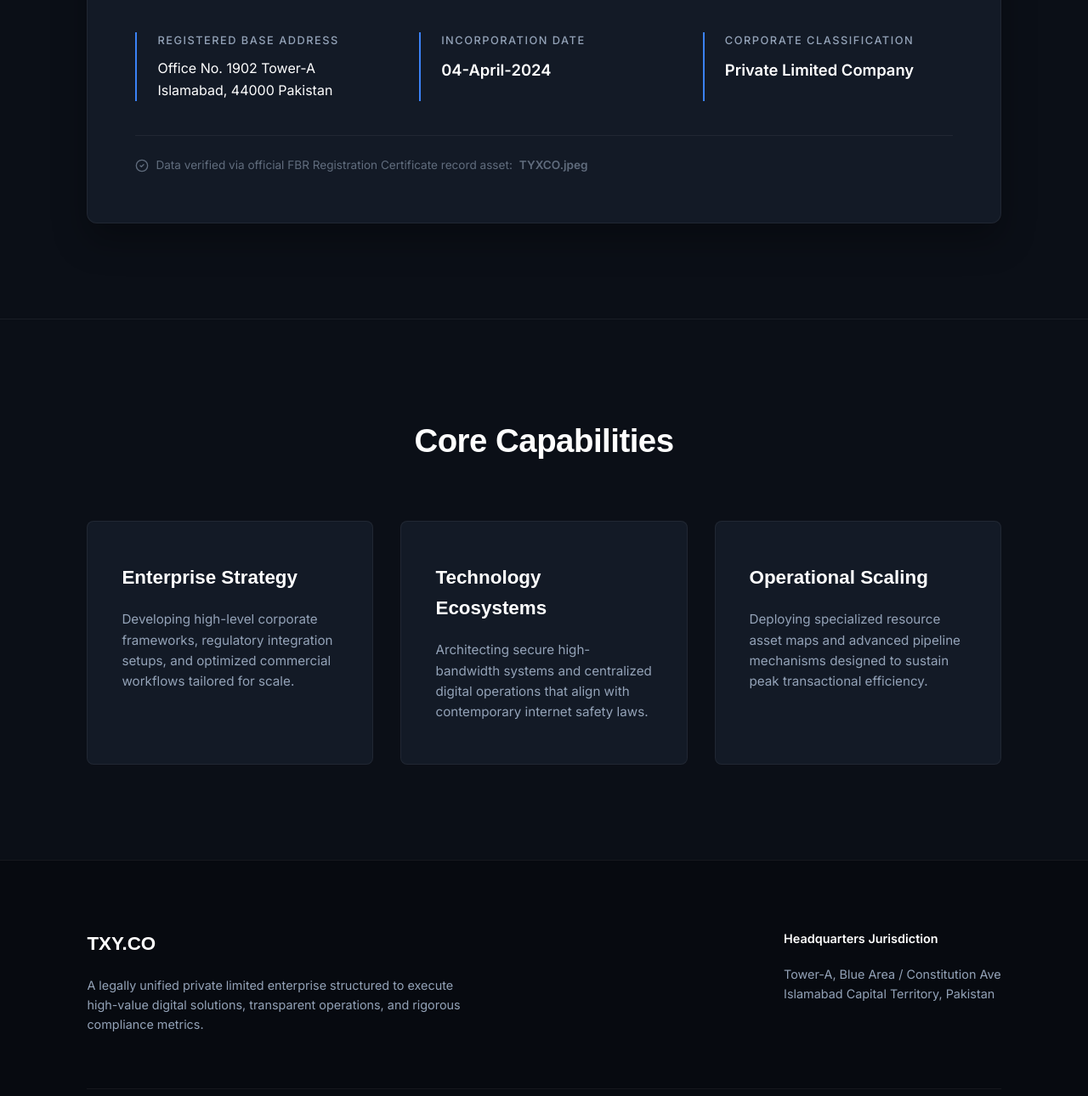
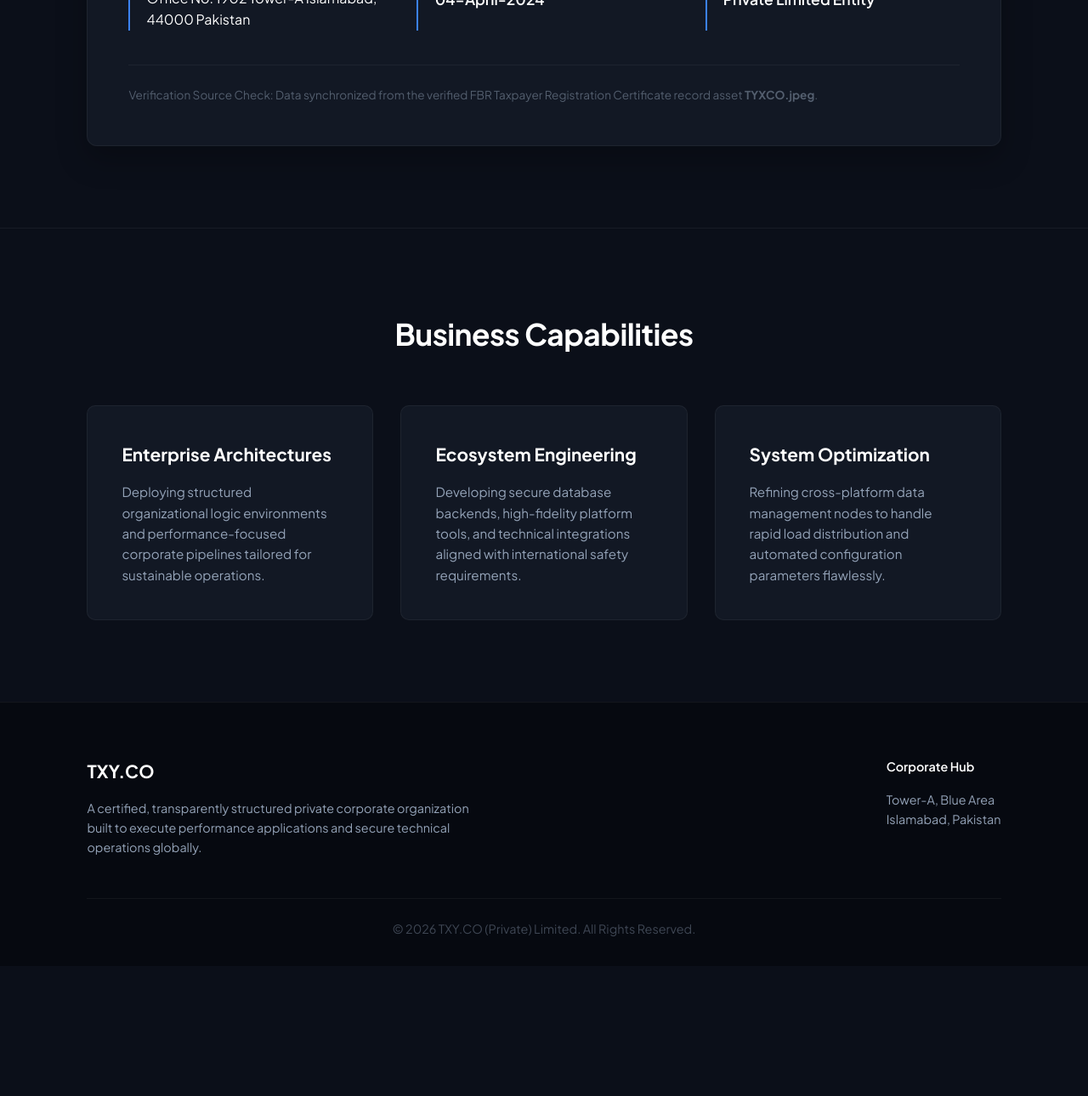
Before and after one commit to hamzarahman56/tyc, a plain HTML site: page indes.html in a window 1280 px wide. Shown: the part 1086-2376 px from the top of the page at 85% size. After the commit the page ends 2223 px from the top, so only its background shows below. Drawn offline with Linux system fonts and the light colour scheme; a web font is replaced by a local one.

Commit message:
Update indes.html

```diff
--- a/indes.html
+++ b/indes.html
@@ -4,28 +4,28 @@
     <meta charset="UTF-8">
     <meta name="viewport" content="width=device-width, initial-scale=1.0">
     <title>TXY.CO (Private) Limited</title>
-    <!-- Premium Global Typography -->
+    <!-- Premium Google Typography -->
     <link rel="preconnect" href="https://fonts.googleapis.com">
     <link rel="preconnect" href="https://fonts.gstatic.com" crossorigin>
-    <link href="https://fonts.googleapis.com/css2?family=Cabinet+Grotesk:wght@700&family=Inter:wght@300;400;500;600&display=swap" rel="stylesheet">
+    <link href="https://fonts.googleapis.com/css2?family=Plus+Jakarta+Sans:wght@400;500;600;700&display=swap" rel="stylesheet">
 
     <style>
-        /* DESIGN CORE & THEME CONFIGURATION */
+        /* CORE REFINEMENTS & VARIABLE ECOSYSTEM */
         * {
             margin: 0;
             padding: 0;
             box-sizing: border-box;
-            font-family: 'Inter', sans-serif;
+            font-family: 'Plus Jakarta Sans', sans-serif;
         }
 
         :root {
-            --bg-primary: #0B0F17;     /* Sleek Obsidian Black */
-            --bg-surface: #131A26;     /* Dark Charcoal Card Fill */
-            --accent-glow: #3B82F6;    /* Premium Electric Blue */
-            --accent-gradient: linear-gradient(135deg, #3B82F6 0%, #1D4ED8 100%);
+            --bg-main: #0B0F19;        /* Sleek Obsidian Black */
+            --bg-card: #121824;        /* Unified Card Surface */
+            --accent-blue: #3B82F6;    /* Electric Corporate Blue */
             --text-heading: #FFFFFF;
             --text-body: #94A3B8;
-            --border-subtle: rgba(255, 255, 255, 0.06);
+            --border-glow: rgba(59, 130, 246, 0.15);
+            --border-flat: rgba(255, 255, 255, 0.05);
         }
 
         html {
@@ -33,252 +33,252 @@
         }
 
         body {
-            background-color: var(--bg-primary);
+            background-color: var(--bg-main);
             color: var(--text-body);
             line-height: 1.6;
+            -webkit-font-smoothing: antialiased;
         }
 
-        /* NAVIGATION HEADER */
+        /* FIXED HEADER / NAVIGATION */
         header {
-            background-color: rgba(11, 15, 23, 0.85);
+            background-color: rgba(11, 15, 25, 0.9);
             backdrop-filter: blur(12px);
             padding: 1.2rem 8%;
             position: fixed;
             width: 100%;
             top: 0;
+            left: 0;
             z-index: 1000;
-            border-bottom: 1px solid var(--border-subtle);
+            border-bottom: 1px solid var(--border-flat);
             display: flex;
             justify-content: space-between;
             align-items: center;
         }
 
-        .brand-logo {
-            font-family: 'Cabinet Grotesk', sans-serif;
+        .logo {
             font-size: 1.5rem;
             font-weight: 700;
             color: var(--text-heading);
-            letter-spacing: 0.5px;
+            letter-spacing: -0.5px;
         }
 
-        .brand-logo span {
-            color: var(--accent-glow);
+        .logo span {
+            color: var(--accent-blue);
+        }
+
+        nav {
+            display: flex;
+            gap: 2rem;
         }
 
         nav a {
             color: var(--text-body);
             text-decoration: none;
-            margin-left: 2.5rem;
             font-weight: 500;
             font-size: 0.95rem;
-            transition: color 0.3s ease;
+            transition: color 0.25s ease;
         }
 
         nav a:hover {
             color: var(--text-heading);
         }
 
-        /* HERO PROJECTION LAYER */
-        .hero-banner {
-            min-height: 90vh;
+        /* HERO ZONE */
+        .hero-container {
+            min-height: 85vh;
             display: flex;
             align-items: center;
             justify-content: center;
             text-align: center;
-            padding: 10rem 2rem 5rem 2rem;
-            background: radial-gradient(circle at center, rgba(59, 130, 246, 0.08), transparent 60%);
+            padding: 8rem 2rem 4rem 2rem;
+            background: radial-gradient(circle at center, rgba(59, 130, 246, 0.08), transparent 65%);
         }
 
         .hero-inner h1 {
-            font-family: 'Cabinet Grotesk', sans-serif;
-            font-size: 4rem;
+            font-size: 3.8rem;
+            font-weight: 700;
             color: var(--text-heading);
-            margin-bottom: 1.5rem;
+            margin-bottom: 1.2rem;
             letter-spacing: -1px;
-            line-height: 1.1;
+            line-height: 1.15;
         }
 
         .hero-inner p {
-            font-size: 1.25rem;
-            max-width: 700px;
-            margin: 0 auto 3rem auto;
+            font-size: 1.2rem;
+            max-width: 680px;
+            margin: 0 auto 2.5rem auto;
             color: var(--text-body);
         }
 
-        .action-btn {
+        .cta-btn {
             display: inline-block;
-            background: var(--accent-gradient);
+            background: linear-gradient(135deg, var(--accent-blue) 0%, #1D4ED8 100%);
             color: #ffffff;
-            padding: 1rem 2.5rem;
+            padding: 0.9rem 2.4rem;
             border-radius: 6px;
             font-weight: 600;
             text-decoration: none;
-            box-shadow: 0 4px 25px rgba(59, 130, 246, 0.3);
+            box-shadow: 0 4px 20px rgba(59, 130, 246, 0.25);
             transition: transform 0.2s ease, box-shadow 0.2s ease;
         }
 
-        .action-btn:hover {
+        .cta-btn:hover {
             transform: translateY(-2px);
-            box-shadow: 0 6px 30px rgba(59, 130, 246, 0.5);
+            box-shadow: 0 6px 25px rgba(59, 130, 246, 0.45);
         }
 
-        /* CORPORATE SECTIONS UTILITY */
-        .content-section {
-            padding: 7rem 8%;
+        /* GLOBAL STRUCTURAL SECTION */
+        .content-block {
+            padding: 6rem 8%;
         }
 
-        .section-header {
+        .block-title {
             text-align: center;
-            font-family: 'Cabinet Grotesk', sans-serif;
-            font-size: 2.4rem;
+            font-size: 2.2rem;
             color: var(--text-heading);
-            margin-bottom: 4rem;
+            margin-bottom: 3.5rem;
+            font-weight: 700;
             letter-spacing: -0.5px;
         }
 
-        /* COMPLIANCE REGISTRY GRID */
-        .registry-panel {
-            background-color: var(--bg-surface);
-            border: 1px solid var(--border-subtle);
+        /* CORPORATE DATA / COMPLIANCE SYSTEM */
+        .panel-registry {
+            background-color: var(--bg-card);
+            border: 1px solid var(--border-flat);
             border-radius: 12px;
-            padding: 3.5rem;
-            box-shadow: 0 20px 40px rgba(0, 0, 0, 0.3);
+            padding: 3rem;
+            box-shadow: 0 15px 35px rgba(0, 0, 0, 0.25);
         }
 
-        .registry-grid {
+        .panel-grid {
             display: grid;
             grid-template-columns: repeat(auto-fit, minmax(280px, 1fr));
             gap: 2.5rem;
         }
 
-        .meta-node {
-            border-left: 2px solid var(--accent-glow);
-            padding-left: 1.5rem;
+        .data-node {
+            border-left: 2px solid var(--accent-blue);
+            padding-left: 1.2rem;
         }
 
-        .meta-node label {
+        .data-node label {
             display: block;
             font-size: 0.8rem;
             text-transform: uppercase;
             letter-spacing: 1.5px;
             color: var(--text-body);
-            margin-bottom: 0.6rem;
-            font-weight: 500;
+            margin-bottom: 0.5rem;
+            font-weight: 600;
         }
 
-        .meta-node p {
-            font-size: 1.15rem;
+        .data-node p {
+            font-size: 1.1rem;
             font-weight: 600;
             color: var(--text-heading);
         }
 
-        .duns-tag {
+        .badge-duns {
             display: inline-block;
             background-color: rgba(59, 130, 246, 0.1);
             color: #93C5FD;
-            padding: 0.25rem 0.75rem;
+            padding: 0.2rem 0.6rem;
             border-radius: 4px;
-            font-weight: 600;
-            border: 1px solid rgba(59, 130, 246, 0.2);
+            border: 1px solid var(--border-glow);
         }
 
-        .source-reference {
+        .audit-trail {
             margin-top: 2.5rem;
             padding-top: 1.5rem;
-            border-top: 1px solid var(--border-subtle);
+            border-top: 1px solid var(--border-flat);
             font-size: 0.85rem;
-            color: rgba(148, 163, 184, 0.6);
-            display: flex;
-            align-items: center;
-            gap: 8px;
+            color: rgba(148, 163, 184, 0.5);
         }
 
-        /* BUSINESS CAPABILITIES GRID */
-        .capabilities-grid {
+        /* CORE EXPERTISE MODULE */
+        .services-layout {
             display: grid;
-            grid-template-columns: repeat(auto-fit, minmax(320px, 1fr));
+            grid-template-columns: repeat(auto-fit, minmax(300px, 1fr));
             gap: 2rem;
         }
 
-        .capability-card {
-            background-color: var(--bg-surface);
-            border: 1px solid var(--border-subtle);
-            padding: 3rem 2.5rem;
-            border-radius: 8px;
-            transition: all 0.3s ease;
+        .service-node {
+            background-color: var(--bg-card);
+            border: 1px solid var(--border-flat);
+            padding: 2.5rem;
+            border-radius: 10px;
+            transition: border-color 0.3s ease, transform 0.3s ease;
         }
 
-        .capability-card:hover {
-            border-color: rgba(59, 130, 246, 0.25);
+        .service-node:hover {
+            border-color: rgba(59, 130, 246, 0.3);
             transform: translateY(-4px);
         }
 
-        .capability-card h3 {
-            font-family: 'Cabinet Grotesk', sans-serif;
-            font-size: 1.4rem;
-            margin-bottom: 1.2rem;
+        .service-node h3 {
+            font-size: 1.3rem;
+            margin-bottom: 1rem;
             color: var(--text-heading);
         }
 
-        .capability-card p {
+        .service-node p {
             font-size: 0.95rem;
             color: var(--text-body);
         }
 
-        /* ENTERPRISE FOOTER */
+        /* REFINED FOOTER SYSTEM */
         footer {
-            background-color: #070A10;
-            border-top: 1px solid var(--border-subtle);
-            padding: 5rem 8% 2.5rem 8%;
+            background-color: #060910;
+            border-top: 1px solid var(--border-flat);
+            padding: 4rem 8% 2rem 8%;
             font-size: 0.9rem;
         }
 
-        .footer-top {
+        .footer-flex {
             display: flex;
             justify-content: space-between;
             flex-wrap: wrap;
-            gap: 4rem;
-            margin-bottom: 4rem;
+            gap: 3rem;
+            margin-bottom: 3rem;
         }
 
-        .footer-brand-summary {
+        .footer-summary {
             max-width: 450px;
         }
 
-        .footer-brand-summary h3 {
-            font-family: 'Cabinet Grotesk', sans-serif;
+        .footer-summary h3 {
             color: var(--text-heading);
-            margin-bottom: 1.2rem;
-            font-size: 1.4rem;
+            margin-bottom: 1rem;
+            font-size: 1.3rem;
         }
 
         .footer-bottom {
             text-align: center;
-            border-top: 1px solid var(--border-subtle);
-            padding-top: 2rem;
-            color: rgba(148, 163, 184, 0.5);
+            border-top: 1px solid var(--border-flat);
+            padding-top: 1.5rem;
+            color: rgba(148, 163, 184, 0.4);
         }
 
-        /* RESPONSIBLE ECOSYSTEM MEDIA BREAKS */
+        /* CLEAN RESPONSIVE TRANSLATIONS */
         @media (max-width: 768px) {
             header {
                 flex-direction: column;
                 gap: 1.2rem;
-                padding: 1.5rem 5%;
+                padding: 1.2rem 5%;
+                position: absolute;
             }
-            nav a {
-                margin: 0 1rem;
+            nav {
+                gap: 1.5rem;
             }
-            .hero-banner {
-                padding-top: 12rem;
+            .hero-container {
+                padding-top: 11rem;
             }
             .hero-inner h1 {
-                font-size: 2.6rem;
+                font-size: 2.5rem;
             }
-            .content-section {
+            .content-block {
                 padding: 4rem 5%;
             }
-            .registry-panel {
+            .panel-registry {
                 padding: 2rem 1.5rem;
             }
         }
@@ -286,94 +286,93 @@
 </head>
 <body>
 
-    <!-- CORPORATE HEADER NAVBAR -->
+    <!-- STABLE APP NAVIGATION -->
     <header>
-        <div class="brand-logo">TXY.CO<span>.</span></div>
+        <div class="logo">TXY.CO<span>(PRIVATE) LIMITED</span></div>
         <nav>
             <a href="#home">Home</a>
-            <a href="#compliance">Corporate Profile</a>
-            <a href="#operations">Capabilities</a>
+            <a href="#profile">Corporate Profile</a>
+            <a href="#services">Capabilities</a>
         </nav>
     </header>
 
-    <!-- HERO PRESENTATION MODULE -->
-    <section id="home" class="hero-banner">
+    <!-- CORE HERO TARGET -->
+    <section id="home" class="hero-container">
         <div class="hero-inner">
             <h1>TXY.CO (PRIVATE) LIMITED</h1>
-            <p>Architecting next-generation business paradigms, advanced corporate structures, and premium tech-driven global frameworks.</p>
-            <a href="#compliance" class="action-btn">Corporate Specifications</a>
+            <p>Architecting robust technical infrastructure, innovative enterprise ecosystems, and premium data-driven system scaling frameworks.</p>
+            <a href="#profile" class="cta-btn">View Corporate Data</a>
         </div>
     </section>
 
-    <!-- COMPLIANCE & INCORPORATION VALUES -->
-    <section id="compliance" class="content-section">
-        <h2 class="section-header">Verified Regulatory Profile</h2>
-        <div class="registry-panel">
-            <div class="registry-grid">
-                <div class="meta-node">
-                    <label>Legal Corporate Entity</label>
+    <!-- COMPLIANCE & INCORPORATION GRID -->
+    <section id="profile" class="content-block">
+        <h2 class="block-title">Verified Corporate Profile</h2>
+        <div class="panel-registry">
+            <div class="panel-grid">
+                <div class="data-node">
+                    <label>Legal Entity Name</label>
                     <p>TXY.CO (PRIVATE) LIMITED</p>
                 </div>
-                <div class="meta-node">
-                    <label>Incorporate / DUNS Number</label>
-                    <p><span class="duns-tag">850407459</span></p>
+                <div class="data-node">
+                    <label>DUNS / Inc. Number</label>
+                    <p><span class="badge-duns">850407459</span></p>
                 </div>
-                <div class="meta-node">
-                    <label>Assigned Tax Office</label>
+                <div class="data-node">
+                    <label>Assigned Tax Jurisdiction</label>
                     <p>CRO Islamabad, Pakistan</p>
                 </div>
-                <div class="meta-node">
-                    <label>Registered Base Address</label>
+                <div class="data-node">
+                    <label>Registered Legal Address</label>
                     <p style="font-weight: 400; font-size: 1rem;">Office No. 1902 Tower-A Islamabad, 44000 Pakistan</p>
                 </div>
-                <div class="meta-node">
+                <div class="data-node">
                     <label>Incorporation Date</label>
                     <p>04-April-2024</p>
                 </div>
-                <div class="meta-node">
-                    <label>Corporate Classification</label>
-                    <p>Private Limited Company</p>
+                <div class="data-node">
+                    <label>Operational Status</label>
+                    <p>Private Limited Entity</p>
                 </div>
             </div>
 
-            <!-- Link/Audit reference to the file TYXCO.jpeg -->
-            <div class="source-reference">
-                <svg width="16" height="16" viewBox="0 0 24 24" fill="none" stroke="currentColor" stroke-width="2" stroke-linecap="round" stroke-linejoin="round"><path d="M12 22c5.523 0 10-4.477 10-10S17.523 2 12 2 2 6.477 2 12s4.477 10 10 10z"></path><path d="m9 12 2 2 4-4"></path></svg>
-                Data verified via official FBR Registration Certificate record asset: <strong>TYXCO.jpeg</strong>
+            <!-- Reference to the asset document file named TYXCO.jpeg -->
+            <div class="audit-trail">
+                Verification Source Check: Data synchronized from the verified FBR Taxpayer Registration Certificate record asset <strong>TYXCO.jpeg</strong>.
             </div>
         </div>
     </section>
 
-    <!-- SERVICES / CAPABILITIES STRATUM -->
-    <section id="operations" class="content-section" style="border-top: 1px solid var(--border-subtle);">
-        <h2 class="section-header">Core Capabilities</h2>
-        <div class="capabilities-grid">
-            <div class="capability-card">
-                <h3>Enterprise Strategy</h3>
-                <p>Developing high-level corporate frameworks, regulatory integration setups, and optimized commercial workflows tailored for scale.</p>
+    <!-- CAPABILITIES MODULE -->
+    <section id="services" class="content-block" style="border-top: 1px solid var(--border-flat);">
+        <h2 class="block-title">Business Capabilities</h2>
+        <div class="services-layout">
+            <div class="service-node">
+                <h3>Enterprise Architectures</h3>
+                <p>Deploying structured organizational logic environments and performance-focused corporate pipelines tailored for sustainable operations.</p>
             </div>
-            <div class="capability-card">
-                <h3>Technology Ecosystems</h3>
-                <p>Architecting secure high-bandwidth systems and centralized digital operations that align with contemporary internet safety laws.</p>
+            <div class="service-node">
+                <h3>Ecosystem Engineering</h3>
+                <p>Developing secure database backends, high-fidelity platform tools, and technical integrations aligned with international safety requirements.</p>
             </div>
-            <div class="capability-card">
-                <h3>Operational Scaling</h3>
-                <p>Deploying specialized resource asset maps and advanced pipeline mechanisms designed to sustain peak transactional efficiency.</p>
+            <div class="service-node">
+                <h3>System Optimization</h3>
+                <p>Refining cross-platform data management nodes to handle rapid load distribution and automated configuration parameters flawlessly.</p>
             </div>
         </div>
     </section>
 
-    <!-- PREMIUM REAR TERMINAL FOOTER -->
+    <!-- ROBUST FOOTER TERMINAL -->
     <footer>
-        <div class="footer-top">
-            <div class="footer-brand-summary">
+        <div class="footer-flex">
+            <div class="footer-summary">
                 <h3>TXY.CO</h3>
-                <p>A legally unified private limited enterprise structured to execute high-value digital solutions, transparent operations, and rigorous compliance metrics.</p>
+                <p>A certified, transparently structured private corporate organization built to execute performance applications and secure technical operations globally.</p>
             </div>
             <div>
-                <h4 style="color: var(--text-heading); margin-bottom: 1.2rem; font-weight: 600;">Headquarters Jurisdiction</h4>
-                <p>Tower-A, Blue Area / Constitution Ave</p>
-                <p>Islamabad Capital Territory, Pakistan</p>
+                <h4 style="color: var(--text-heading); margin-bottom: 1rem; font-weight: 600;">Corporate Hub</h4>
+                <p>Tower-A, Blue Area</p>
+                <p>Islamabad, Pakistan</p>
             </div>
         </div>
         <div class="footer-bottom">
```
